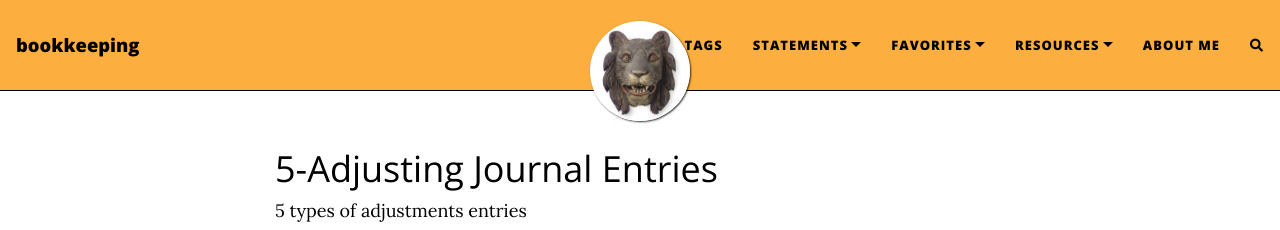
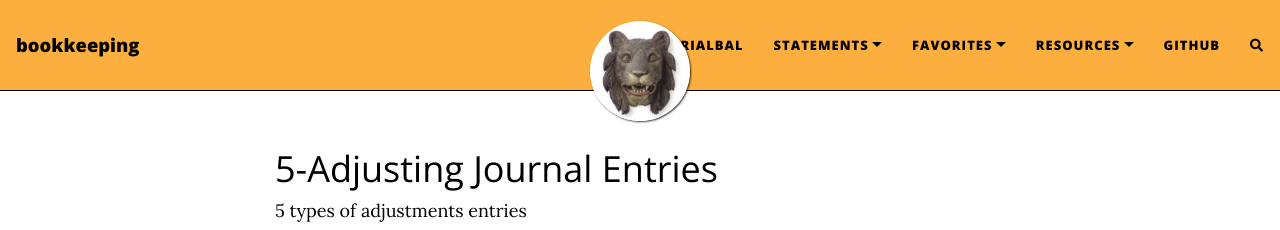
Before and after one commit to mcc-us/mcc-us.github.io.bkup, a Jekyll site: the page built from index.html, in a window 1280 px wide. Shown: the top 230 px of the page. Built offline with Jekyll 4.4.1, drawn with Linux system fonts in a browser that asks for light colours; nearby versions of some CDN libraries; the list of posts is cut into pages by our own code; comment, search, counter and statistics services are not loaded.

Commit message:
modified config

```diff
--- a/_config.yml
+++ b/_config.yml
@@ -21,6 +21,7 @@ author: mcc
 
 navbar-links:
   Tags: "tags"
+  TrialBal: "https://mcc-us.github.io/2024-01-09-prepare-trial-balance/"
   Statements:
     - income: "https://mcc-us.github.io/2024-01-17-dincome-statement/"
     - equity: "https://mcc-us.github.io/2024-01-17-cchanges-in-equity/"
@@ -37,7 +38,7 @@ navbar-links:
     - McGraw Course: "https://connect.mheducation.com/connect/hmStudentCourseList.do"
     - AIPB: "https://aipb.org/"
     - NACPB: "https://www.certifiedpublicbookkeeper.org/"
-  About Me: "https://github.com/mcc-us"
+  GitHub: "https://github.com/mcc-us"
 
 ################
 # --- Logo --- #
```
